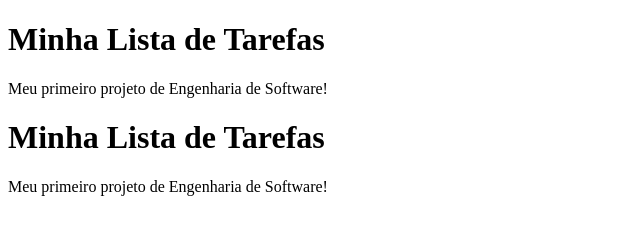
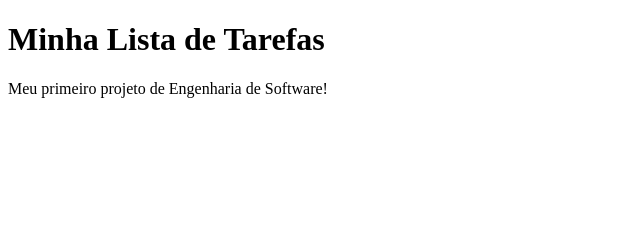
Before and after one commit to kauagcs/lista-de-tarefas, a plain HTML site: page index.html in a window 1280 px wide. Shown: the whole page, without its empty margins (0-640 px from the left). Drawn offline with Linux system fonts and the light colour scheme.

```diff
--- a/index.html
+++ b/index.html
@@ -10,15 +10,3 @@
     <p>Meu primeiro projeto de Engenharia de Software!</p>
 </body>
 </html>
-<!DOCTYPE html>
-<html>
-<head>
-    <title>Minha Lista de Tarefas</title>
-</head>
-
-<body>
-    <h1>Minha Lista de Tarefas</h1>
-
-    <p>Meu primeiro projeto de Engenharia de Software!</p>
-</body>
-</html>
```
